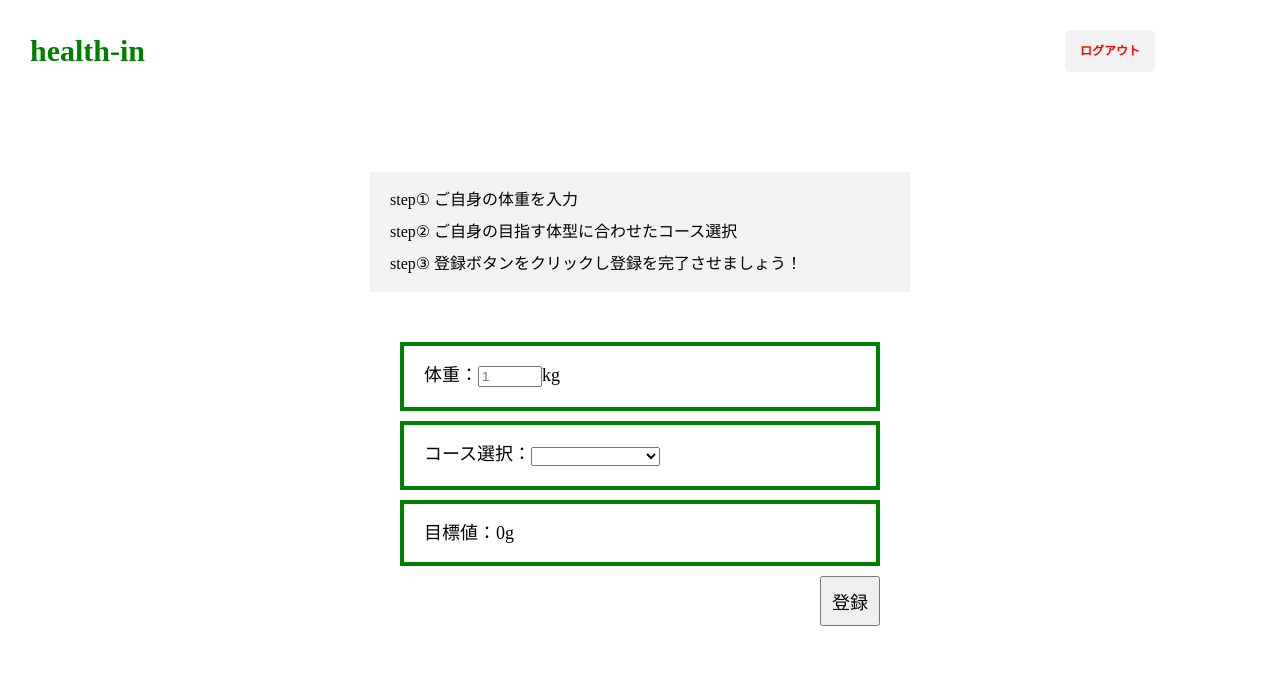
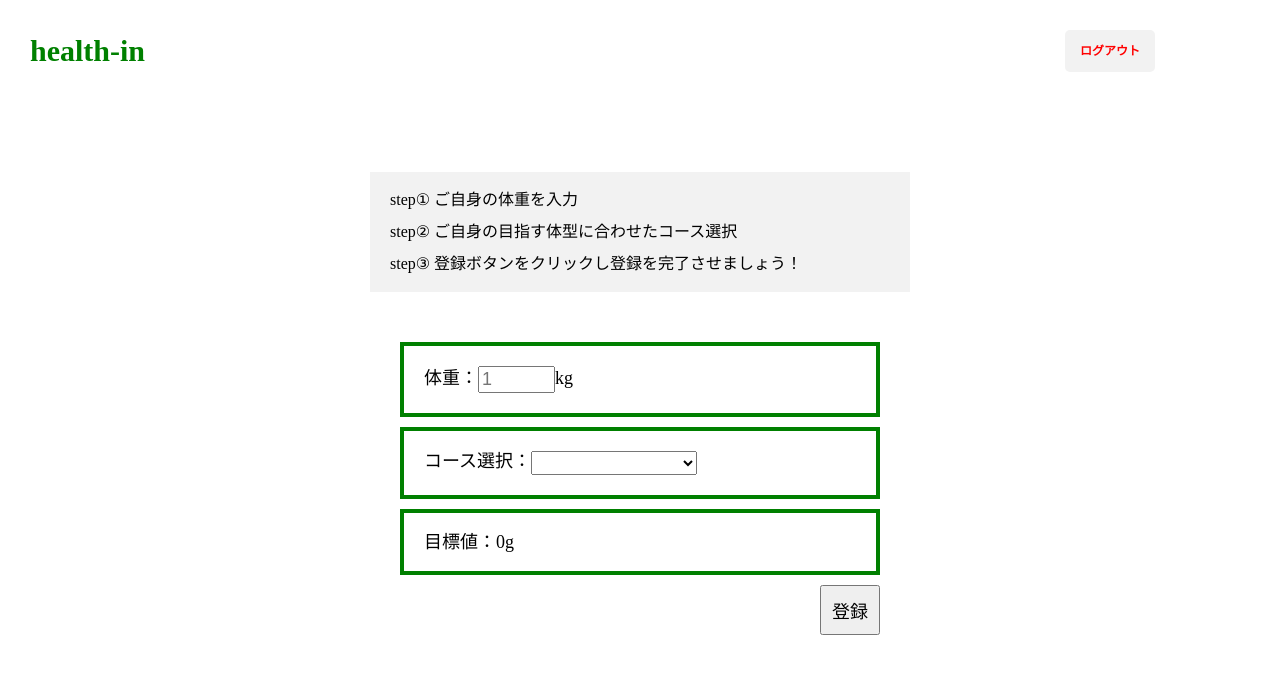
Before and after one commit to kousueke/health-f, a Nuxt app: page /course in a window 1280 px wide. Shown: the top 674 px of the page. Built offline with nearby package versions, Linux system fonts and the light colour scheme; no server answers.

Commit message:
入力欄のサイズを大きく修正

```diff
--- a/pages/course.vue
+++ b/pages/course.vue
@@ -12,11 +12,11 @@
     <div class="course">
           <div class="aaa">
             <label for="name">体重：</label>
-            <input type="number" min="1" max="500" placeholder="1" v-model="myWeight">kg
+            <input class="form" type="number" min="1" max="500" placeholder="1" v-model="myWeight">kg
           </div>
           <div class="aaa">
             <label for="protein">コース選択：</label>
-              <select size="1" v-model="myCourse">
+              <select class="form" size="1" v-model="myCourse">
                   <option value="1.2">健康コース</option>
                   <option value="1.6">マッチョコース</option>
                   <option value="2">超マッチョコース</option>
@@ -142,4 +142,12 @@ export default {
   font-size: 18px;
   padding: 10px;
 }
+
+.aaa, input, form{
+  font-size: 18px;
+}
+
+.aaa, select, form{
+  font-size: 18px;
+}
 </style>
```
